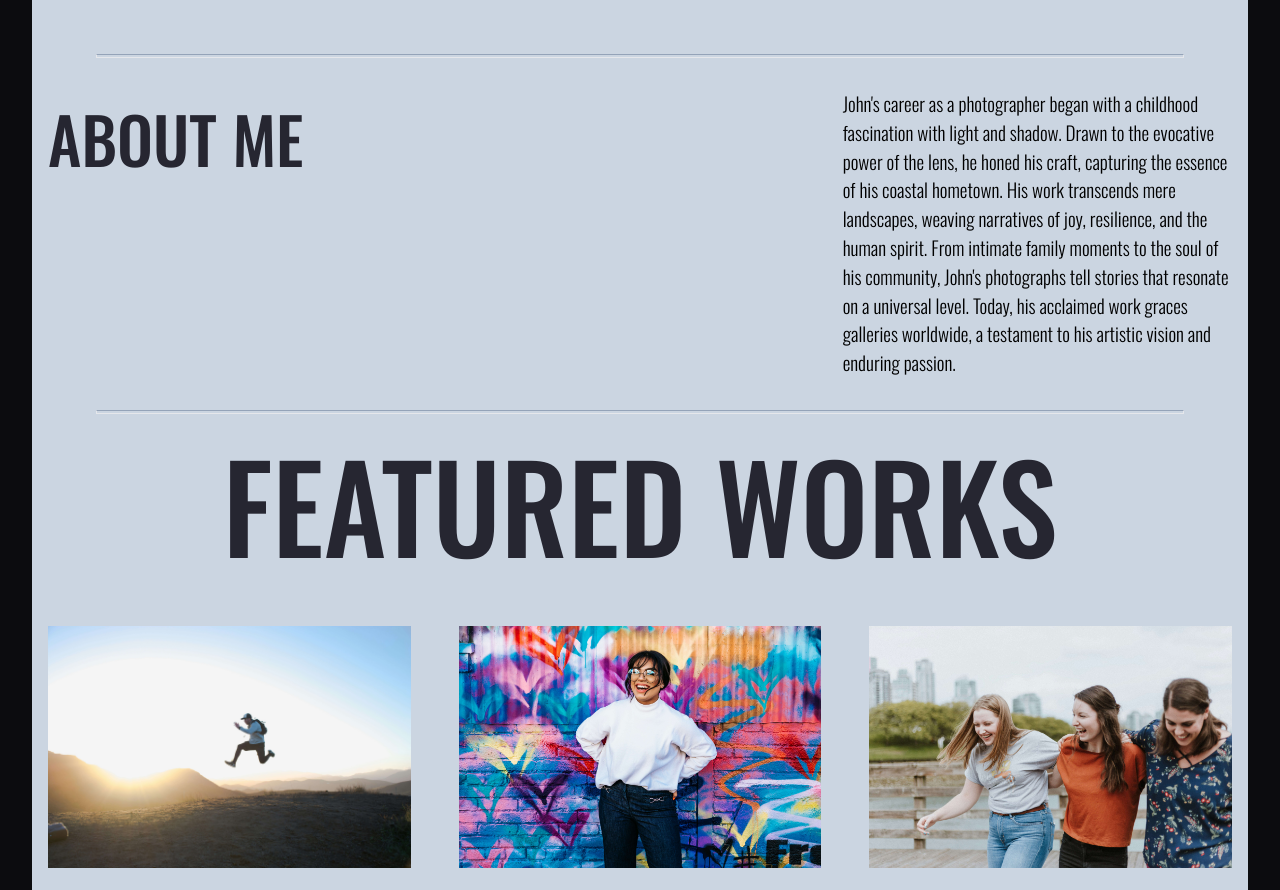
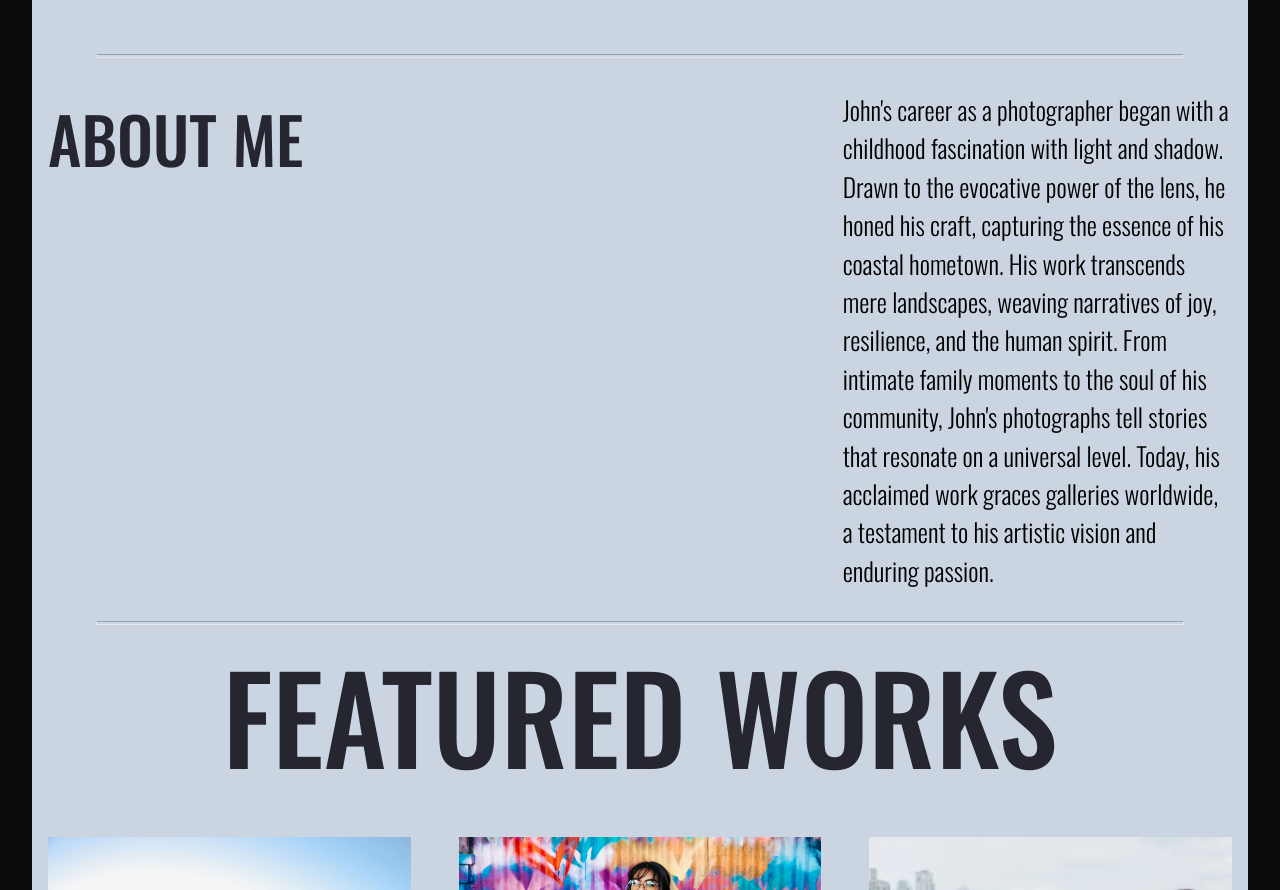
Before and after one commit to Thebuilderekes/give-a-thing, a React (Vite) app: page / in a window 1280 px wide. Shown: the part 1053-1943 px from the top of the page. Built offline with nearby package versions, Linux system fonts and the light colour scheme.

Commit message:
Update SectionContent.jsx
increased text size

```diff
--- a/src/components/Shared/SectionContent/SectionContent.jsx
+++ b/src/components/Shared/SectionContent/SectionContent.jsx
@@ -9,7 +9,7 @@ const SectionContent = ({ title, content }) => {
       <h2 className="w-full text-center md:text-left md:w-2/3 oswald-medium font-bold text-[#262631] text-[2.5rem] lg:text-[4rem]">
         {title}
       </h2>
-      <div className="w-full md:w-1/3 text-[1rem] lg:text-[1.2rem] oswald-light">
+      <div className="w-full md:w-1/3 text-[1.5rem] lg:text-[1.6rem] oswald-light">
         {content}
       </div>
     </section>
```
